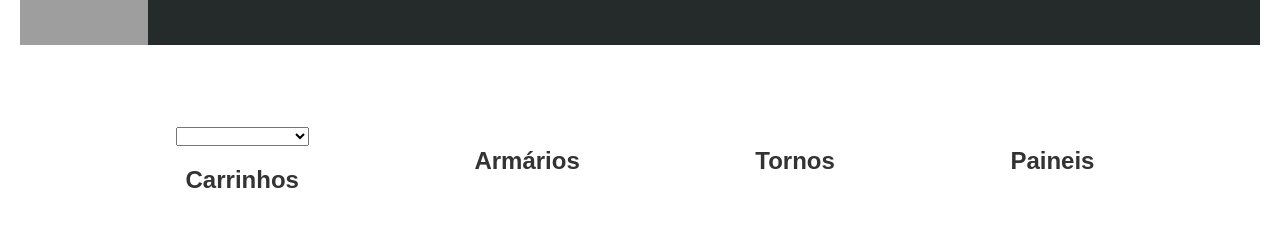
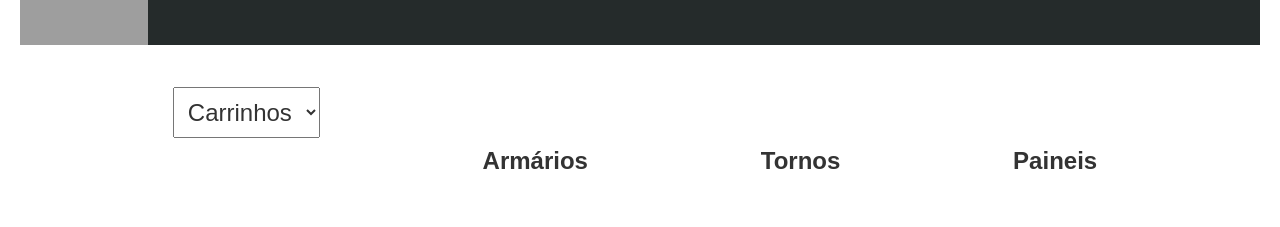
Before and after one commit to nathanhalgumacoisa/Tool-Trackers-front, a Next.js app: page /Organizadores in a window 1280 px wide. Shown: the part 135-362 px from the top of the page. Built offline with nearby package versions, Linux system fonts and the light colour scheme; grey boxes are pictures that could not be loaded.

Commit message:
renderização organizadores

```diff
--- a/app/Organizadores/organizadores.module.css
+++ b/app/Organizadores/organizadores.module.css
@@ -35,7 +35,7 @@
 }
 
 .mapItem {
-    display: flex;
+
     flex-direction: column;
     align-items: flex-start;
     border: 2px solid gray;
@@ -46,7 +46,18 @@
     max-width: 400px;
     transition: box-shadow 0.3s;
 }
+.selectContainer {
+    display: flex;
+    flex-direction: column;
+    align-items: flex-start;
+    margin-top: 10px;
+}
 
+.selectedCarrinho {
+    margin-top: 5px;
+    font-size: 1rem;
+    color: #333;
+}
 .mapItem:hover {
     box-shadow: 0 4px 8px rgba(0, 0, 0, 0.2);
 }
--- a/app/Organizadores/page.jsx
+++ b/app/Organizadores/page.jsx
@@ -5,14 +5,14 @@ import axios from 'axios';
 import styles from './organizadores.module.css';
 import Header from '../components/header/Header.jsx';
 
-function App() {
+function Organizadores() {
   const [locals, setLocals] = useState([]);
   const [expanded, setExpanded] = useState({});
   const [expandedCarrinhos, setExpandedCarrinhos] = useState(false);
   const [expandedArmarios, setExpandedArmarios] = useState(false);
   const [expandedTornos, setExpandedTornos] = useState(false);
   const [expandedPaineis, setExpandedPaineis] = useState(false);
-  const [ferramentas, setFerramentas] = useState([]);
+  const [selectedCarrinho, setSelectedCarrinho] = useState(""); // Estado para o carrinho selecionado
   const searchParams = useSearchParams();
   const ambiente = searchParams.get('ambiente');
 
@@ -30,26 +30,18 @@ function App() {
     getOrganizador();
   }, [ambiente]);
 
-  const getFerramentas = async () => {
-    try {
-      const response = await axios.get(`http://localhost:3003/ferramentas`);
-      if (response.data && response.data.ferramentas) {
-        setFerramentas(response.data.ferramentas);
-      } else {
-        console.log("Nenhuma ferramenta encontrada na resposta.");
-      }
-    } catch (error) {
-      console.log("Erro ao buscar ferramentas:", error);
-    }
-  };
-
   const handleNumOrganizadorClick = (id) => {
     setExpanded((prev) => ({
       ...prev,
-      [id]: { ...prev[id], sub: !prev[id]?.sub, img: false }
+      [id]: { ...prev[id], sub: !prev[id]?.sub } // alterna a visibilidade do suborganizador
     }));
   };
 
+  const handleSelectChange = (event) => {
+    const selectedId = event.target.value;
+    setSelectedCarrinho(selectedId);
+    handleNumOrganizadorClick(selectedId); // Expande ou colapsa o carrinho selecionado
+  };
   const handleImgOrganizadorClick = (id) => {
     setExpanded((prev) => ({
       ...prev,
@@ -66,28 +58,52 @@ function App() {
     <div className={styles.container} key="app-container">
       <Header />
       <div className={styles.localsContainer}>
+
+      <div className={styles.selectedCarrinho}>
   <div className={styles.h2Container}>
-          <select></select>
-          <h2 className={styles.h2} onClick={() => setExpandedCarrinhos(!expandedCarrinhos)}>Carrinhos</h2>
+    <select
+      className={styles.h2}
+      onClick={() => setExpandedCarrinhos(!expandedCarrinhos)}
+      onChange={handleSelectChange}
+      value={selectedCarrinho}
+    >
+      <option value="">Carrinhos</option>
       {expandedCarrinhos && locals
         .filter(local => local.nome_organizador === 'carrinhos')
         .map((local, index) => (
-              <div key={`carrinho-${index}-${local.organizador_id}`} className={styles.mapItem}>
-                <p onClick={() => handleNumOrganizadorClick(local.id)} className={styles.mapText}>
+          <option
+            key={`carrinho-${index}-${local.organizador_id}`}
+            value={local.id}
+          >
             {local.numero_organizador}
+          </option>
+        ))}
+    </select>
+
+    {/* Exibição do Carrinho Selecionado */}
+    {selectedCarrinho && (
+      <div className={styles.selectedCarrinho}>
+        <p onClick={() => handleNumOrganizadorClick(selectedCarrinho)}>
+          Carrinho selecionado: {selectedCarrinho}
         </p>
-                {expanded[local.id]?.sub && (
-                  <p onClick={() => handleImgOrganizadorClick(local.id)} className={styles.mapText}>
+      </div>
+    )}
+
+    {/* Exibição do Suborganizador se `expanded` estiver ativo */}
+    {expanded[selectedCarrinho]?.sub && locals
+      .filter(local => local.id === selectedCarrinho)
+      .map((local) => (
+        <p
+          key={`suborganizador-${local.id}`}
+          onClick={() => handleImgOrganizadorClick(local.id)}
+          className={styles.mapText}
+        >
           {local.nome_suborganizador} {local.numero_suborganizador}
         </p>
-                )}
-                {expanded[local.id]?.img && (
-                  <img src={local.foto_url} className={styles.mapImage} />
-                )}
-              </div>
       ))}
   </div>
-
+</div>
+        {/* Seção Armários */}
         <div className={styles.h2Container}>
           <h2 className={styles.h2} onClick={() => setExpandedArmarios(!expandedArmarios)}>Armários</h2>
           {expandedArmarios && locals
@@ -103,12 +119,13 @@ function App() {
                   </p>
                 )}
                 {expanded[local.id]?.img && (
-                  <img src={local.foto_url} className={styles.mapImage} />
+                  <img src={local.foto_url} className={styles.mapImage} alt="Imagem do organizador" />
                 )}
               </div>
             ))}
         </div>
 
+        {/* Seção Tornos */}
         <div className={styles.h2Container}>
           <h2 className={styles.h2} onClick={() => setExpandedTornos(!expandedTornos)}>Tornos</h2>
           {expandedTornos && locals
@@ -124,12 +141,13 @@ function App() {
                   </p>
                 )}
                 {expanded[local.id]?.img && (
-                  <img src={local.foto_url} className={styles.mapImage} />
+                  <img src={local.foto_url} className={styles.mapImage} alt="Imagem do organizador" />
                 )}
               </div>
             ))}
         </div>
 
+        {/* Seção Paineis */}
         <div className={styles.h2Container}>
           <h2 className={styles.h2} onClick={() => setExpandedPaineis(!expandedPaineis)}>Paineis</h2>
           {expandedPaineis && locals
@@ -145,7 +163,7 @@ function App() {
                   </p>
                 )}
                 {expanded[local.id]?.img && (
-                  <img src={local.foto_url} className={styles.mapImage} />
+                  <img src={local.foto_url} className={styles.mapImage} alt="Imagem do organizador" />
                 )}
               </div>
             ))}
@@ -155,4 +173,4 @@ function App() {
   );
 }
 
-export default App;
+export default Organizadores;
```
Lines whose indentation alone changed are shown as unchanged.
